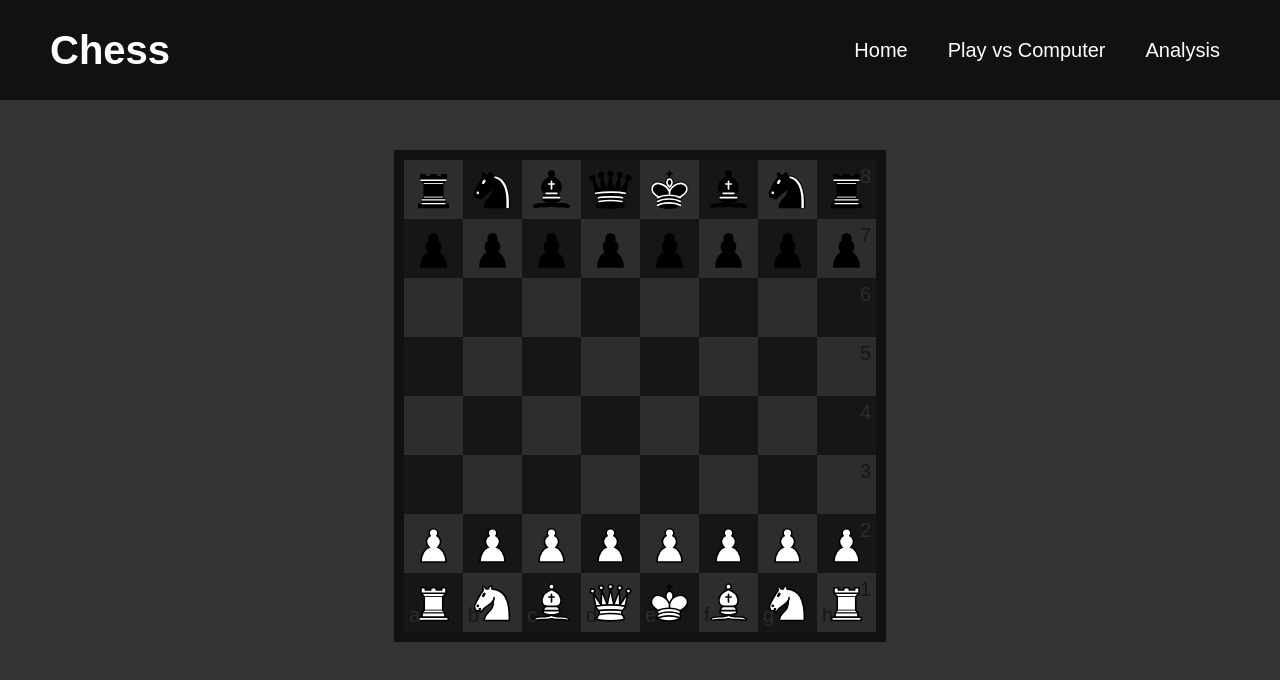
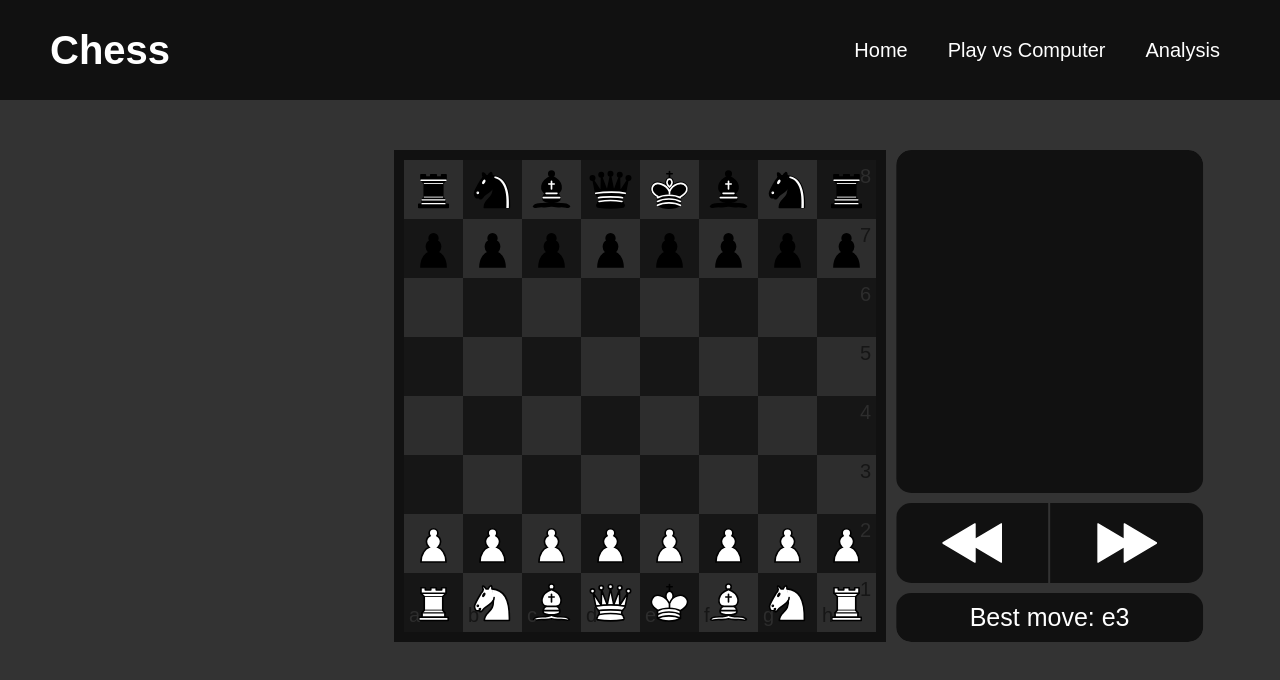
Before and after one commit to puzika/Chess, a React (Vite) app: page /analysis in a window 1280 px wide. Shown: the top 680 px of the page. Built offline with nearby package versions, Linux system fonts and the light colour scheme.

Commit message:
added analysis tools

```diff
--- /dev/null
+++ b/src/components/analysis-tools/analysis-tools.component.tsx
@@ -0,0 +1,14 @@
+import MovesBar from '../moves-bar/moves-bar.component';
+import BestMove from '../best-move/best-move.component';
+import Jumps from '../jumps/jumps.component';
+import * as S from './analysis-tools.style';
+
+export default function AnalysisTools() {
+   return (
+      <S.AnalysisSidebar>
+         <MovesBar />
+         <Jumps />
+         <BestMove />
+      </S.AnalysisSidebar>
+   )
+}
--- /dev/null
+++ b/src/components/analysis-tools/analysis-tools.style.tsx
@@ -0,0 +1,15 @@
+import styled from "styled-components";
+
+export const AnalysisSidebar = styled.div`
+   position: absolute;
+   top: 0;
+   right: 0;
+   translate: 100% 0;
+   width: 60%;
+   height: 100%;
+   display: flex;
+   flex-direction: column;
+   gap: 1rem;
+   border-radius: 1.5rem;
+   overflow: hidden;
+`;
--- /dev/null
+++ b/src/components/best-move/best-move.component.tsx
@@ -0,0 +1,9 @@
+import * as S from './best-move.style';
+
+export default function BestMove() {
+   return (
+      <S.BestMoveContainer>
+         <S.BestMove>Best move: e3</S.BestMove>
+      </S.BestMoveContainer>
+   )
+}
--- /dev/null
+++ b/src/components/best-move/best-move.style.tsx
@@ -0,0 +1,13 @@
+import styled from "styled-components";
+import * as svar from '../../variables.style';
+
+export const BestMoveContainer = styled.div`
+   background-color: ${svar.clrPrimary};
+   padding: 1rem 0;
+   border-radius: inherit;
+`;
+
+export const BestMove = styled.p`
+   font-size: 2.5rem;
+   text-align: center;
+`;
--- /dev/null
+++ b/src/components/jumps/jumps.component.tsx
@@ -0,0 +1,12 @@
+import * as S from './jumps.style';
+import Rewind from '../../assets/rewind.svg';
+import FastForward from '../../assets/fast-forward.svg';
+
+export default function Jumps() {
+   return (
+      <S.Jumps>
+         <S.Jump><S.JumpImg src={Rewind} /></S.Jump>
+         <S.Jump><S.JumpImg src={FastForward} /></S.Jump>
+      </S.Jumps>
+   )
+}
--- /dev/null
+++ b/src/components/jumps/jumps.style.tsx
@@ -0,0 +1,30 @@
+import styled from "styled-components";
+import * as svar from '../../variables.style';
+
+export const Jumps = styled.div`
+   display: flex;
+   gap: .2rem;
+   width: 100%;
+   height: 8rem;
+   border-radius: inherit;
+   overflow: hidden;
+`;
+
+export const Jump = styled.button`
+   flex: 1;
+   background-color: ${svar.clrPrimary};
+   padding: 1rem;
+   text-align: center;
+   border: none;
+   outline: none;
+   transition: background-color .2s;
+   cursor: pointer;
+
+   &:hover {
+      background-color: ${svar.clrSecondary};
+   }
+`;
+
+export const JumpImg = styled.img`
+   height: 100%;
+`;
--- /dev/null
+++ b/src/components/moves-bar/moves-bar.component.tsx
@@ -0,0 +1,7 @@
+import * as S from './moves-bar.style';
+
+export default function MovesBar() {
+   return (
+      <S.MovesBar></S.MovesBar>
+   )
+}
--- /dev/null
+++ b/src/components/moves-bar/moves-bar.style.tsx
@@ -0,0 +1,9 @@
+import styled from "styled-components";
+import * as svar from '../../variables.style';
+
+export const MovesBar = styled.div`
+   flex: 1;
+   width: 100%;
+   background-color: ${svar.clrPrimary};
+   border-radius: inherit;
+`;
--- a/src/routes/analysis-route/analysis-route.component.tsx
+++ b/src/routes/analysis-route/analysis-route.component.tsx
@@ -1,10 +1,12 @@
 import GameContainer from "../../components/game/game.component";
 import Board from "../../components/board/board.component";
+import AnalysisTools from "../../components/analysis-tools/analysis-tools.component";
 
 export default function AnalysisRoute() {
    return (
       <GameContainer>
          <Board />
+         <AnalysisTools />
       </GameContainer>
    )
 }
--- a/src/routes/analysis-route/analysis-route.slice.ts
+++ b/src/routes/analysis-route/analysis-route.slice.ts
@@ -12,8 +12,8 @@ export type Analysis = {
 };
 
 const initialState: Analysis = {
-   boardPositions: [],
-   currPositionIdx: -1,
+   boardPositions: [{ notation: 'initial', position: 'rnbqkbnr/pppppppp/8/8/8/8/PPPPPPPP/RNBQKBNR w KQkq - 0 1'}],
+   currPositionIdx: 0,
 };
 
 export const analysisSlice = createSlice({
@@ -39,6 +39,7 @@ export const {
 } = analysisSlice.actions;
 
 export const selectBoardPositions = (state: RootState): MovePosition[] => state.analysis.boardPositions;
-export const selectCurrPosition = (state: RootState): number => state.analysis.currPositionIdx;
+export const selectCurrPositionIdx = (state: RootState): number => state.analysis.currPositionIdx;
+export const selectCurrPosition = (state: RootState): string => state.analysis.boardPositions[state.analysis.currPositionIdx].position;
 
 export default analysisSlice.reducer;
```
Also changed, not shown: src/assets/fast-forward.svg (added), src/assets/rewind.svg (added).
